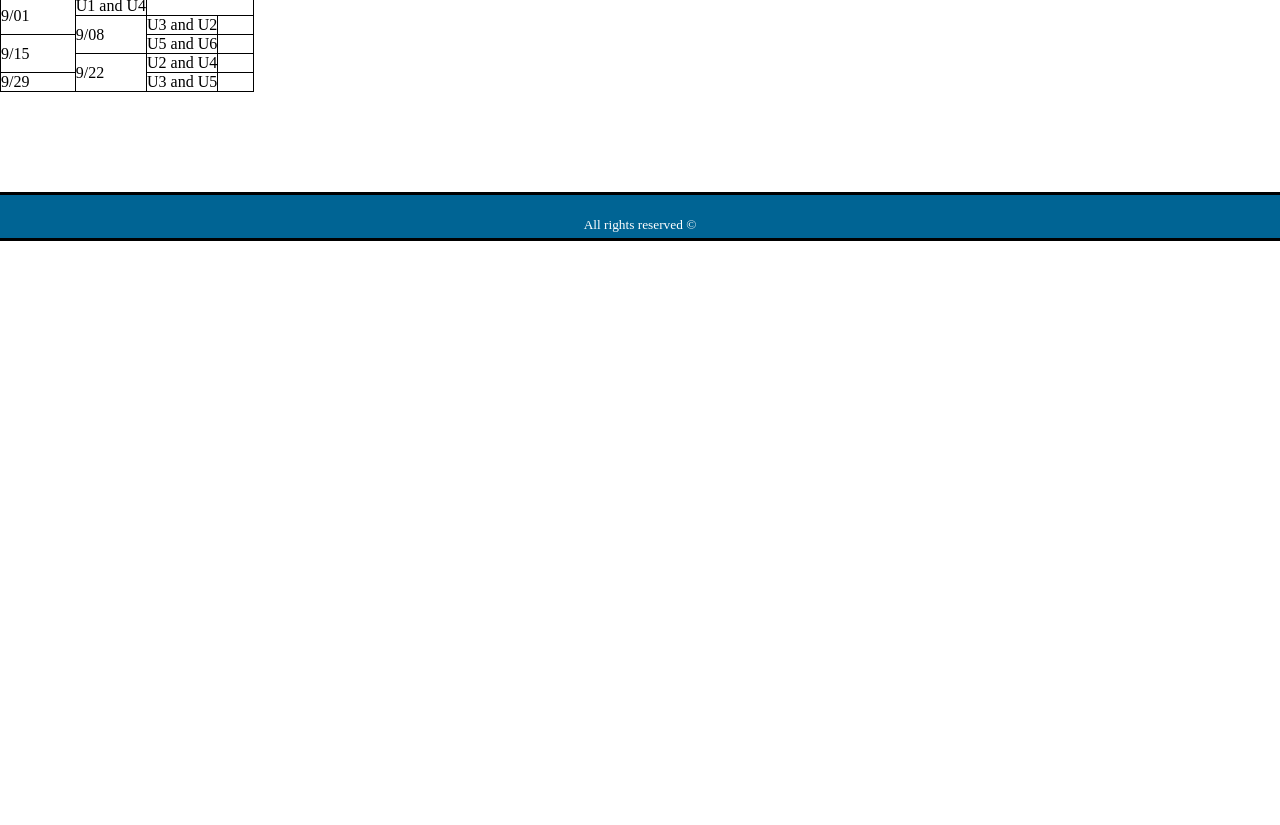
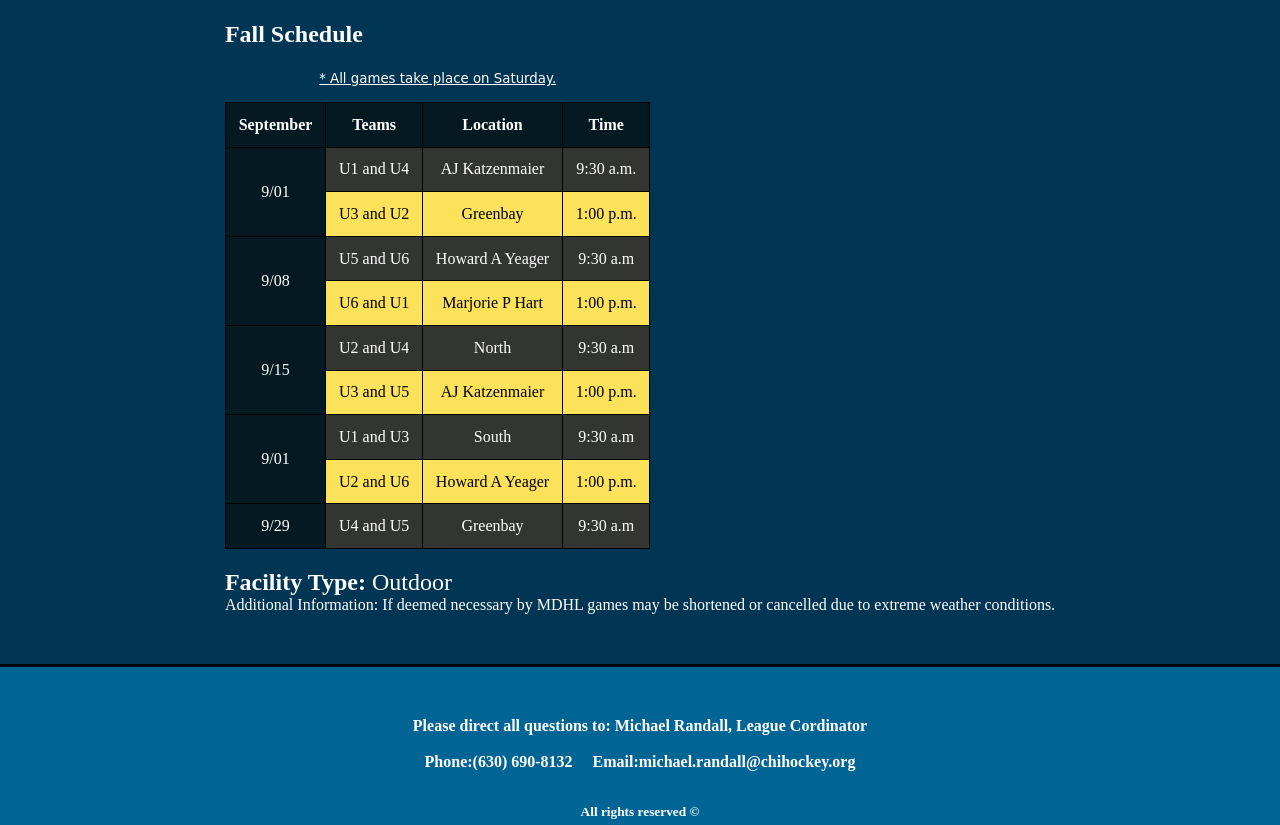
Before and after one commit to EdwinPereira/Hockey, a plain HTML site: page game_info.html in a window 1280 px wide. Shown: the part 75-900 px from the top of the page. Before the commit the page ends 800 px from the top, so only its background shows below. Drawn offline with Linux system fonts and the light colour scheme.

Commit message:
five commit

```diff
--- a/assets/css/mdhl.css
+++ b/assets/css/mdhl.css
@@ -5,6 +5,7 @@
     --txt-fot: #000;
     --principal-txt-c: #fff;
     --header-secondary: #FCE15B;
+    --gray: #333533;
     --style-txt: 'Lucida Sans', 'Lucida Sans Regular', 'Lucida Grande', 'Lucida Sans Unicode', Geneva, Verdana, sans-serif;
 }
 *,
@@ -85,13 +86,14 @@
 .contain-fot {
     background-color: var(--background-fot);
     text-align: center;
-    padding-top: 20px;
+    padding-top: 50px;
+    border-top: 3px solid black;
     padding-bottom: 5px;
-    border-top: 3px solid black;
-    border-bottom: 3px solid black;
 }
 .contain-fot>small {
     color: var(--principal-txt-c);
+    display: flex;
+    justify-content: center;
 }
 /*Contact*/
 .contain-contact {
@@ -161,14 +163,70 @@
 }
 
 
-/*Table*/
+/*Game_Info*/
+.contain-main__info {
+    background-color: var(--background-body);
+    color: var(--principal-txt-c);
+    padding: 50px;
+    display: grid;
+    place-content: center;
+}
+.contain-main__info table caption {
+    text-decoration: underline;
+    font-family: cursive;
+}
+.contain_table h2 {
+    padding-bottom: 20px;
+}
+.contain_table caption {
+    padding-bottom: 15px;
+}
 table,tr,td,th {
     border: 1px solid black;
     border-collapse: collapse;
+    padding: .8rem;
 }
+th {
+    background-color: var(--background-banner);
+}
+.td-color {
+    background-color: var(--background-banner);
+    text-align: center;
+}
+tbody tr:nth-child(1n) {
+    background-color: var(--gray);
+    text-align: center;
 
+}
+tbody tr:nth-child(2n) {
+    background-color: var(--header-secondary);
+    color: var(--txt-fot);
+}
+.contain-table {
+    margin: 50px;
+}
+.contain-info_txt {
+    padding-top: 20px;
+}
+.contain-info_txt h2 span{
+    font-weight: lighter;
 
+}
+.contain-info_txt article span {
+    font-weight: bolder;
+}
+.info_foot div {
+    display: flex;
+    justify-content: center;
+    gap: 20px;
+    padding: 18px;
+    color: var(--principal-txt-c);
+}
 .info_foot {
-    margin-top: 100px;
+    font-weight: bold;
+    color: var(--principal-txt-c);
+}
+.info_foot>small {
+    padding-top: 15px;
 }
 /*.*/
--- a/game_info.html
+++ b/game_info.html
@@ -23,13 +23,15 @@
                 </ul>
                 <div class="index-line"></div>
             </nav>
-            <div class="line"></div>
         </div>
     </header>
 
     <main class="contain-main__info">
+        <section class="contain_table">
+            <h2>Fall Schedule</h2>
+            <div>
                 <table>
-            <caption></caption>
+                    <caption><small>* All games take place on Saturday.</small></caption>
                     <colgroup>
                         <col span="2">
                     </colgroup>
@@ -43,29 +45,72 @@
                     </thead>
                     <tbody>
                         <tr>
-                    <td rowspan="2">9/01</td>
+                            <td rowspan="2" class="td-color">9/01</td>
                             <td>U1 and U4</td>
+                            <td>AJ Katzenmaier</td>
+                            <td>9:30 a.m.</td>
                         </tr>
                         <tr>
-                    <td rowspan="2">9/08</td>
                             <td>U3 and U2</td>
+                            <td>Greenbay</td>
+                            <td>1:00 p.m.</td>
                         </tr>
                         <tr>
-                    <td rowspan="2">9/15</td>
+                            <td rowspan="2" class="td-color">9/08</td>
                             <td>U5 and U6</td>
+                            <td>Howard A Yeager</td>
+                            <td>9:30 a.m</td>
                         </tr>
                         <tr>
-                    <td rowspan="2">9/22</td>
-                    <td>U2 and U4</td>
+                            <td>U6 and U1</td>
+                            <td>Marjorie P Hart</td>
+                            <td>1:00 p.m.</td>
                         </tr>
                         <tr>
-                    <td rowspan="2">9/29</td>
-                    <td rowspan="2">U3 and U5</td>
+                            <td rowspan="2" class="td-color">9/15</td>
+                            <td>U2 and U4</td>
+                            <td>North</td>
+                            <td>9:30 a.m</td>
+                        </tr>
+                        <tr>
+                            <td>U3 and U5</td>
+                            <td>AJ Katzenmaier</td>
+                            <td>1:00 p.m.</td>
+                        </tr>
+                        <tr>
+                            <td rowspan="2" class="td-color">9/01</td>
+                            <td>U1 and U3</td>
+                            <td>South</td>
+                            <td>9:30 a.m</td>
+                        </tr>
+                        <tr>
+                            <td>U2 and U6</td>
+                            <td>Howard A Yeager</td>
+                            <td>1:00 p.m.</td>
+                        </tr>
+                        <tr>
+                            <td class="td-color">9/29</td>
+                            <td>U4 and U5</td>
+                            <td>Greenbay</td>
+                            <td>9:30 a.m</td>
                         </tr>
                     </tbody>
                 </table>
+            </div>
+        </section>
+        <section class="contain-info_txt">
+            <h2>Facility Type: <span>Outdoor</span></h2>
+            <div>
+                <p><span>Additional Information:</span> If deemed necessary by MDHL games may be shortened or cancelled due to extreme weather conditions.</p>
+            </div>
+        </section>
     </main>
     <footer class="contain-fot info_foot">
+        <p><span>Please direct all questions to:</span> Michael Randall, League Cordinator</p>
+        <div>
+            <p><span>Phone:</span>(630) 690-8132</p>
+            <p><span>Email:</span>michael.randall@chihockey.org</p>
+        </div>
         <small>All rights reserved &copy;</small>
     </footer>
 </body>
```
Also changed, not shown: contact.html (+1 -1 lines). Lines whose indentation alone changed are shown as unchanged.
